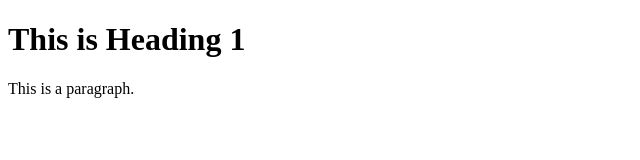
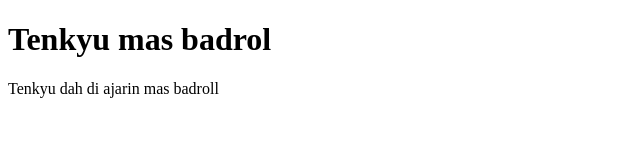
Before and after one commit to badroll2/DST, a plain HTML site: page index-malik.html in a window 1280 px wide. Shown: the whole page, without its empty margins (0-640 px from the left). Drawn offline with Linux system fonts and the light colour scheme.

Commit message:
Makasih mas Badrul

```diff
--- a/index-malik.html
+++ b/index-malik.html
@@ -5,8 +5,8 @@
 </head>
 <body>
 
-<h1>This is Heading 1</h1>
-<p>This is a paragraph.</p>
+<h1>Tenkyu mas badrol</h1>
+<p>Tenkyu dah di ajarin mas badroll</p>
 
 </body>
 </html>
```
